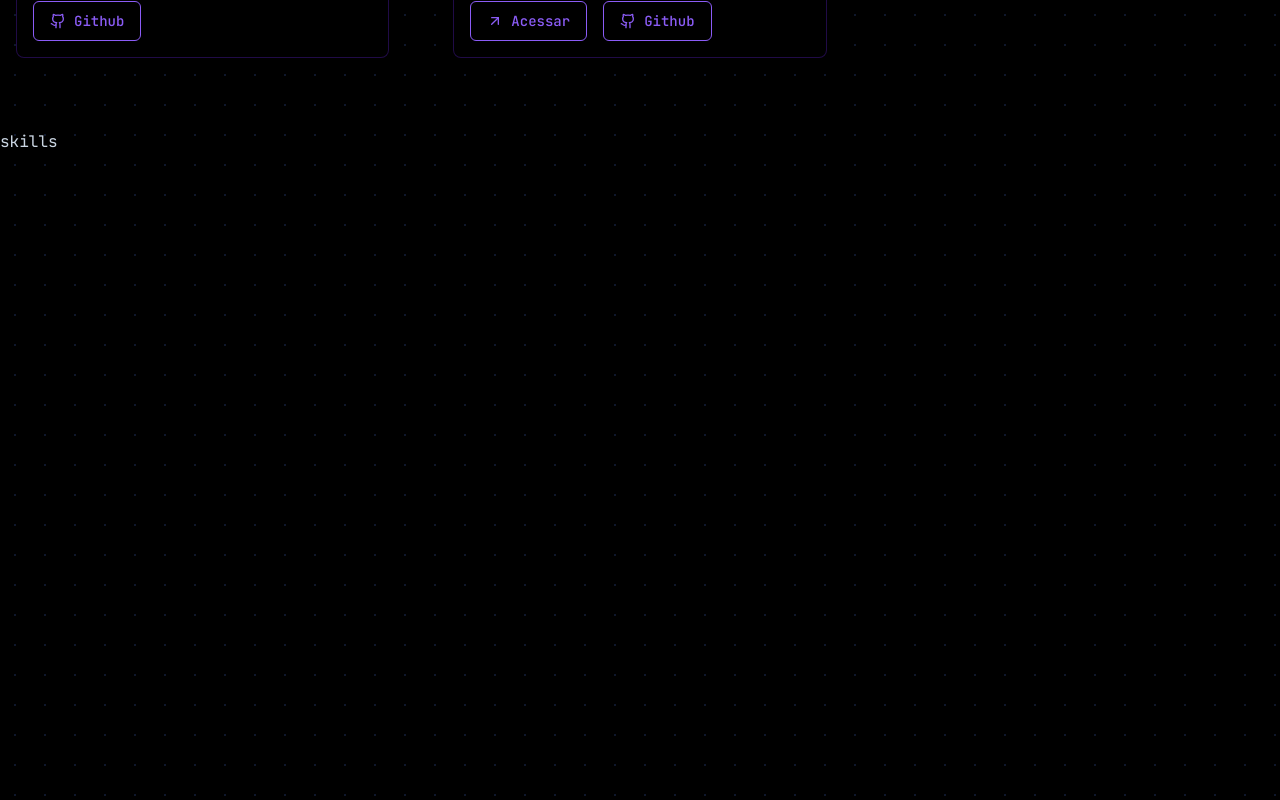
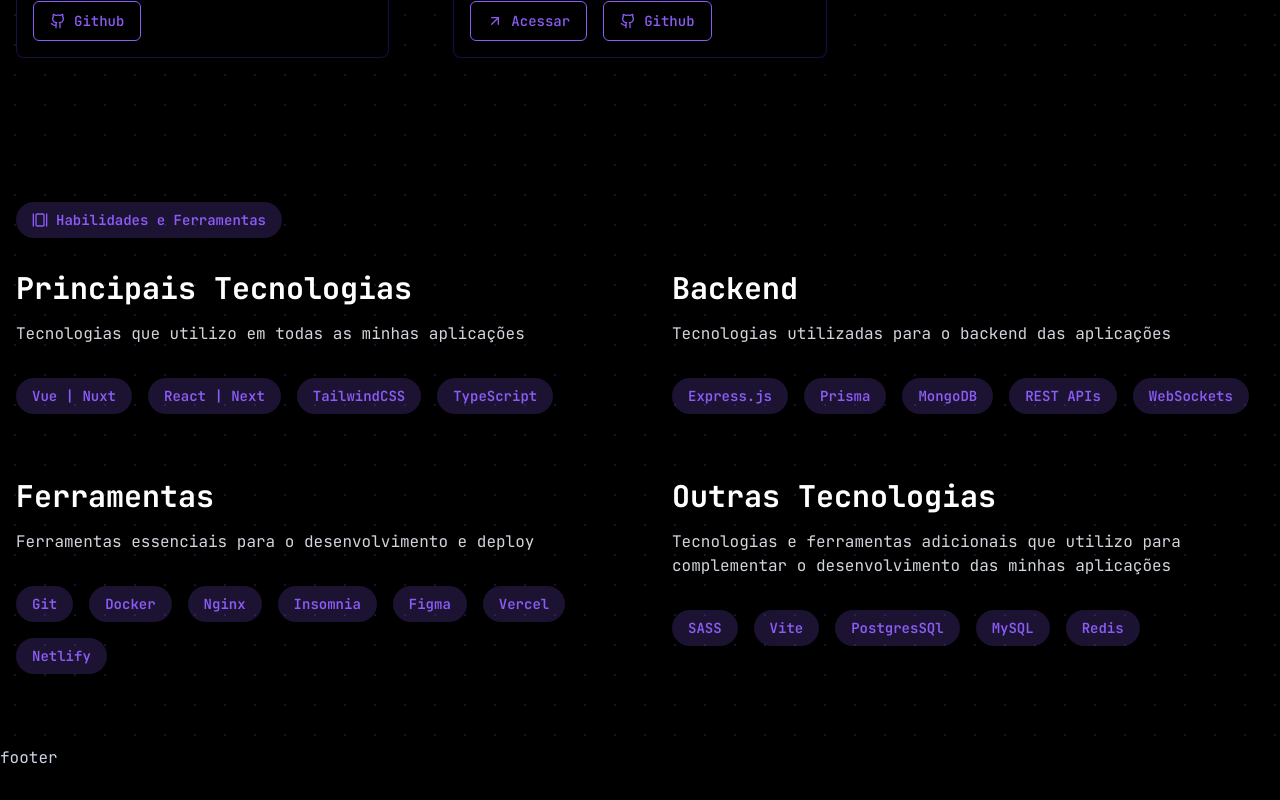
Before and after one commit to migliorelli/migliorelli.dev, a Vue app: page / in a window 1280 px wide. Shown: the part 2640-3440 px from the top of the page. After the commit the page ends 3410 px from the top, so only its background shows below. Built offline with nearby package versions, Linux system fonts and the light colour scheme.

Commit message:
created skills section

```diff
--- a/src/components/sections/Skills.vue
+++ b/src/components/sections/Skills.vue
@@ -1,3 +1,125 @@
+<script setup lang="ts">
+import { GalleryHorizontal } from "lucide-vue-next";
+import { useI18n } from "vue-i18n";
+
+const { t } = useI18n();
+
+const mainTechs = [
+  "Vue | Nuxt",
+  "React | Next",
+  "TailwindCSS",
+  "TypeScript",
+];
+
+const backendTechs = [
+  "Express.js",
+  "Prisma",
+  "MongoDB",
+  "REST APIs",
+  "WebSockets",
+];
+
+const tools = [
+  "Git",
+  "Docker",
+  "Nginx",
+  "Insomnia",
+  "Figma",
+  "Vercel",
+  "Netlify",
+];
+
+const otherTechs = ["SASS", "Vite", "PostgresSQl", "MySQL", "Redis"];
+</script>
+
 <template>
-  <section id="skills" class="h-dvh">skills</section>
+  <section id="skills" class="py-18">
+    <div class="container mx-auto px-4">
+      <div class="chip mb-8" v-animate-on-view>
+        <GalleryHorizontal /> {{ t("skills.chip") }}
+      </div>
+
+      <div class="grid gap-16 md:grid-cols-2">
+        <div>
+          <h1
+            class="mb-4 text-3xl font-bold text-white"
+            v-animate-on-view="{ delay: 100 }"
+          >
+            {{ t("skills.main.title") }}
+          </h1>
+          <p
+            class="mb-8 text-md text-gray-300"
+            v-animate-on-view="{ delay: 200 }"
+          >
+            {{ t("skills.main.description") }}
+          </p>
+          <ul class="flex flex-wrap gap-4" v-animate-on-view="{ delay: 300 }">
+            <li v-for="tech in mainTechs" class="chip">
+              {{ tech }}
+            </li>
+          </ul>
+        </div>
+
+        <div>
+          <h1
+            class="mb-4 text-3xl font-bold text-white"
+            v-animate-on-view="{ delay: 400 }"
+          >
+            {{ t("skills.backend.title") }}
+          </h1>
+          <p
+            class="mb-8 text-md text-gray-300"
+            v-animate-on-view="{ delay: 500 }"
+          >
+            {{ t("skills.backend.description") }}
+          </p>
+          <ul class="flex flex-wrap gap-4" v-animate-on-view="{ delay: 600 }">
+            <li v-for="tech in backendTechs" class="chip">
+              {{ tech }}
+            </li>
+          </ul>
+        </div>
+
+        <div>
+          <h1
+            class="mb-4 text-3xl font-bold text-white"
+            v-animate-on-view="{ delay: 700 }"
+          >
+            {{ t("skills.tools.title") }}
+          </h1>
+          <p
+            class="mb-8 text-md text-gray-300"
+            v-animate-on-view="{ delay: 800 }"
+          >
+            {{ t("skills.tools.description") }}
+          </p>
+          <ul class="flex flex-wrap gap-4" v-animate-on-view="{ delay: 900 }">
+            <li v-for="tech in tools" class="chip">
+              {{ tech }}
+            </li>
+          </ul>
+        </div>
+
+        <div>
+          <h1
+            class="mb-4 text-3xl font-bold text-white"
+            v-animate-on-view="{ delay: 1000 }"
+          >
+            {{ t("skills.outro.title") }}
+          </h1>
+          <p
+            class="mb-8 text-md text-gray-300"
+            v-animate-on-view="{ delay: 1100 }"
+          >
+            {{ t("skills.outro.description") }}
+          </p>
+          <ul class="flex flex-wrap gap-4" v-animate-on-view="{ delay: 1200 }">
+            <li v-for="tech in otherTechs" class="chip">
+              {{ tech }}
+            </li>
+          </ul>
+        </div>
+      </div>
+    </div>
+  </section>
 </template>
--- a/src/lib/i18n.ts
+++ b/src/lib/i18n.ts
@@ -61,6 +61,27 @@ const messages = {
           "Um site para ajudar a escolher seu campeão e skin de League of Legends.",
       },
     },
+
+    skills: {
+      chip: "Habilidades e Ferramentas",
+      main: {
+        title: "Principais Tecnologias",
+        description: "Tecnologias que utilizo em todas as minhas aplicações",
+      },
+      backend: {
+        title: "Backend",
+        description: "Tecnologias utilizadas para o backend das aplicações",
+      },
+      tools: {
+        title: "Ferramentas",
+        description: "Ferramentas essenciais para o desenvolvimento e deploy",
+      },
+      outro: {
+        title: "Outras Tecnologias",
+        description:
+          "Tecnologias e ferramentas adicionais que utilizo para complementar o desenvolvimento das minhas aplicações",
+      },
+    },
   },
   en: {
     languages: {
@@ -122,6 +143,27 @@ const messages = {
           "A website to help you choose your League of Legends champion and skin.",
       },
     },
+
+    skills: {
+      chip: "Skills and Tools",
+      main: {
+        title: "Main Technologies",
+        description: "Technologies I use in all of my applications",
+      },
+      backend: {
+        title: "Backend",
+        description: "Technologies used for the backend of applications",
+      },
+      tools: {
+        title: "Tools",
+        description: "Essential tools for development and deployment",
+      },
+      outro: {
+        title: "Other Technologies",
+        description:
+          "Additional technologies and tools I use to complement the development of my applications",
+      },
+    },
   },
 };
 
```
